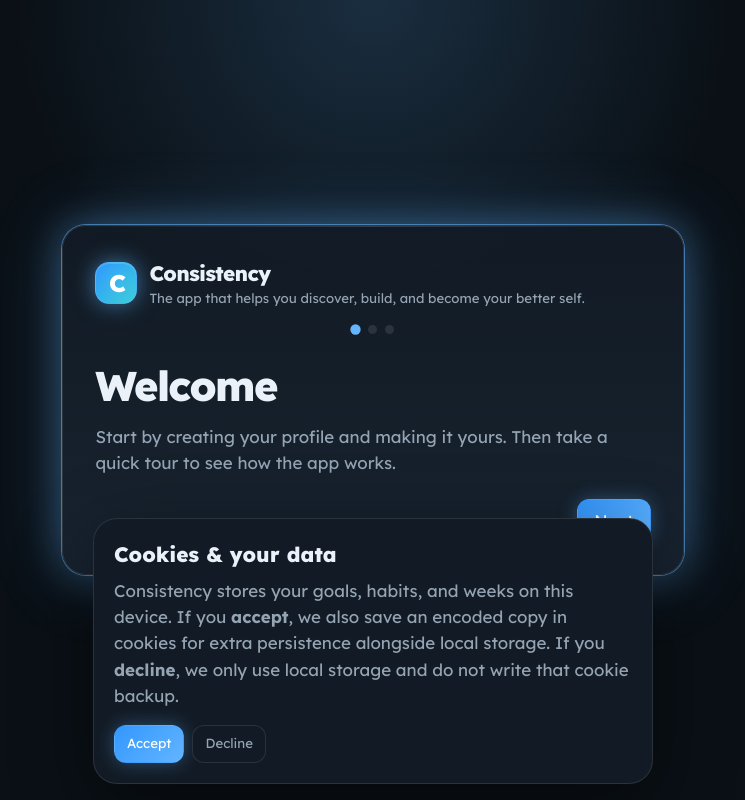
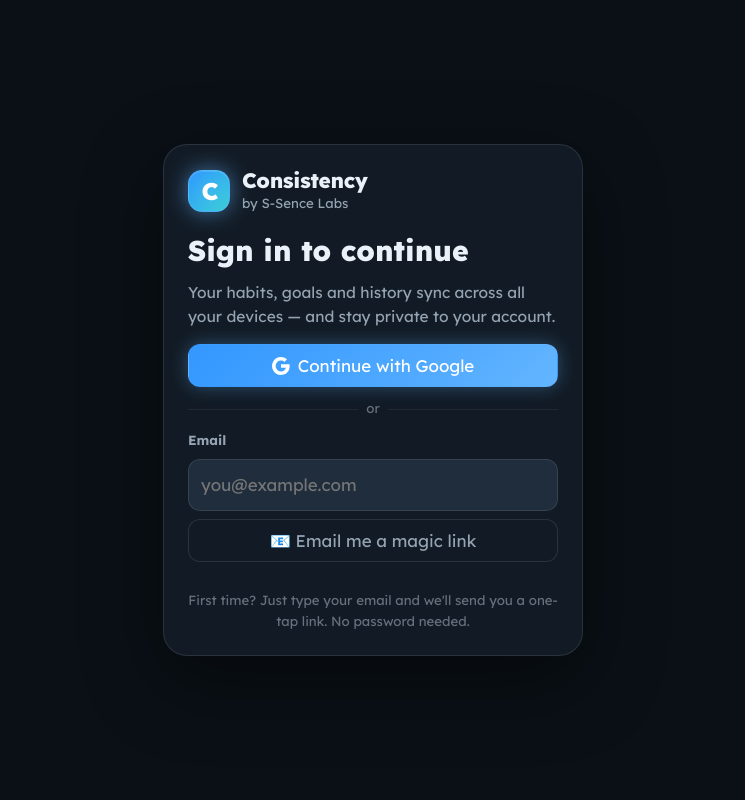
Before and after one commit to adamstatyris/evolve-app, a plain HTML site: page index.html in a window 1280 px wide. Shown: the whole page, without its empty margins (267-1012 px from the left). Drawn offline with nearby package versions, Linux system fonts and the light colour scheme; no server answers.

Commit message:
Phase C polish: full-screen sign-in gate before app entry

```diff
--- a/index.html
+++ b/index.html
@@ -416,6 +416,20 @@
 .onboarding-intro-pane.is-active,.onboarding-wizard-pane.is-active{display:flex;flex-direction:column;gap:var(--s3)}
 @media(max-height:760px){.modal{max-height:min(94dvh,980px)}.onboarding-intro-pane.is-active,.onboarding-wizard-pane.is-active{max-height:calc(100dvh - 240px);overflow-y:auto;-webkit-overflow-scrolling:touch}.guided-tour-card{max-height:min(74dvh,640px);overflow-y:auto}.setup-card{padding:var(--s5)}.milestone-coach-host{max-height:min(80dvh,520px)}}
 @media(max-height:560px){.setup-card{padding:var(--s4)}.onboarding-intro-pane.is-active,.onboarding-wizard-pane.is-active{max-height:calc(100dvh - 200px)}.guided-tour-card{max-height:min(82dvh,640px)}.milestone-coach-host{max-height:min(86dvh,520px)}}
+/* ---- Auth gate: full-screen sign-in splash ---- */
+.auth-gate{position:fixed;inset:0;z-index:11000;background:var(--bg);display:none;align-items:center;justify-content:center;padding:var(--s4);overflow-y:auto;-webkit-overflow-scrolling:touch}
+.auth-gate.is-visible{display:flex}
+.auth-gate-card{background:var(--surface);border:1px solid var(--border);border-radius:var(--r-xl);padding:var(--s6);width:min(420px,100%);box-shadow:var(--shadow-lg);display:flex;flex-direction:column;gap:var(--s3);max-height:calc(100dvh - var(--s8));overflow-y:auto;-webkit-overflow-scrolling:touch}
+.auth-gate-brand{display:flex;gap:var(--s3);align-items:center;margin-bottom:var(--s2)}
+.auth-gate-title{font-size:var(--lg);font-weight:800;color:var(--text);line-height:1.1;letter-spacing:-0.01em}
+.auth-gate-tagline{font-size:var(--xs);color:var(--text-muted);margin-top:2px}
+.auth-gate-heading{margin:0;font-size:var(--xl);font-weight:800;color:var(--text);line-height:1.2}
+.auth-gate-sub{margin:0;font-size:var(--sm);color:var(--text-muted);line-height:1.55}
+.auth-gate-actions{display:flex;flex-direction:column;gap:var(--s2);margin-top:var(--s1)}
+.auth-gate-divider{display:flex;align-items:center;gap:var(--s2);color:var(--text-faint);font-size:var(--xs);margin:var(--s1) 0}
+.auth-gate-divider .auth-gate-divider-line{flex:1;height:1px;background:var(--divider)}
+.auth-gate-note{margin:var(--s4) 0 0;font-size:var(--xs);color:var(--text-faint);line-height:1.55;text-align:center}
+@media(max-height:640px){.auth-gate-card{padding:var(--s4);gap:var(--s2)}.auth-gate-heading{font-size:var(--lg)}}
 .metric-row{display:flex;align-items:center;gap:var(--s3);flex-wrap:wrap;margin-top:var(--s3);padding-top:var(--s3);border-top:1px solid var(--divider)}
 .metric-num,.finput,.fselect,.ftextarea{width:100%;padding:var(--s3);border-radius:var(--r-md);background:var(--surface-3);border:1px solid var(--border)}
 .metric-num{width:110px;text-align:center}
@@ -782,6 +796,40 @@
 </style>
 </head>
 <body>
+<div id="authGate" class="auth-gate" role="dialog" aria-modal="true" aria-labelledby="authGateHeading">
+  <div class="auth-gate-card">
+    <div class="auth-gate-brand">
+      <div class="brand-mark"><span class="brand-c">C</span></div>
+      <div>
+        <div class="auth-gate-title">Consistency</div>
+        <div class="auth-gate-tagline">by S-Sence Labs</div>
+      </div>
+    </div>
+    <h2 class="auth-gate-heading" id="authGateHeading">Sign in to continue</h2>
+    <p class="auth-gate-sub">Your habits, goals and history sync across all your devices — and stay private to your account.</p>
+    <div class="auth-gate-actions">
+      <button type="button" id="authGateGoogleBtn" class="btn btn-primary" onclick="authSignInWithGoogle()">
+        <span style="display:inline-flex;align-items:center;gap:8px;justify-content:center">
+          <svg width="18" height="18" viewBox="0 0 18 18" aria-hidden="true"><path fill="#fff" d="M17.64 9.2c0-.64-.06-1.25-.16-1.84H9v3.48h4.84a4.14 4.14 0 0 1-1.79 2.71v2.26h2.9c1.7-1.56 2.69-3.86 2.69-6.61z"/><path fill="#fff" d="M9 18c2.43 0 4.47-.81 5.96-2.18l-2.9-2.26c-.8.54-1.83.86-3.06.86-2.35 0-4.34-1.59-5.05-3.72H.96v2.33A8.99 8.99 0 0 0 9 18z"/><path fill="#fff" d="M3.95 10.7A5.41 5.41 0 0 1 3.66 9c0-.59.1-1.16.29-1.7V4.97H.96A8.99 8.99 0 0 0 0 9c0 1.45.35 2.83.96 4.03l2.99-2.33z"/><path fill="#fff" d="M9 3.58c1.32 0 2.5.45 3.44 1.34l2.58-2.58A8.99 8.99 0 0 0 9 0a8.99 8.99 0 0 0-8.04 4.97l2.99 2.33C4.66 5.17 6.65 3.58 9 3.58z"/></svg>
+          Continue with Google
+        </span>
+      </button>
+      <div class="auth-gate-divider">
+        <div class="auth-gate-divider-line"></div><span>or</span><div class="auth-gate-divider-line"></div>
+      </div>
+      <label class="flabel" for="authGateEmail">Email</label>
+      <input type="email" id="authGateEmail" class="finput" placeholder="you@example.com" autocomplete="email" autocapitalize="off" spellcheck="false">
+      <button type="button" id="authGateMagicBtn" class="btn btn-ghost" onclick="authSendMagicLinkFromGate()">📧 Email me a magic link</button>
+    </div>
+    <p class="auth-gate-note">First time? Just type your email and we'll send you a one-tap link. No password needed.</p>
+  </div>
+</div>
+<script>
+/* Show auth gate immediately if Supabase SDK is present and there's no persisted session.
+   Avoids a flash of the app for unsigned users while the main script (and async auth refresh) load.
+   If SDK failed to load (network blocked etc.), gate stays hidden and app falls back to local-only. */
+(function(){try{if(typeof window.supabase==='undefined')return;var hasSession=false;try{for(var i=0;i<localStorage.length;i++){var k=localStorage.key(i);if(k&&k.indexOf('sb-')===0&&k.indexOf('-auth-token')!==-1){hasSession=true;break;}}}catch(_){}if(!hasSession){var g=document.getElementById('authGate');if(g)g.classList.add('is-visible');}}catch(_){}})();
+</script>
 <div id="cookieConsentBar" class="cookie-consent-bar" role="dialog" aria-modal="true" aria-labelledby="cookieConsentTitle" aria-hidden="true">
   <div class="cookie-consent-panel">
     <h2 id="cookieConsentTitle" class="cookie-consent-title">Cookies &amp; your data</h2>
@@ -2692,7 +2740,9 @@
 let _authBusy=false;
 function authReady(){return !!_supa;}
 function authCurrentUser(){return _authSession?_authSession.user:null;}
-function authSetBusy(busy){_authBusy=!!busy;const g=document.getElementById('authGoogleBtn');const m=document.getElementById('authMagicBtn');if(g)g.disabled=_authBusy;if(m)m.disabled=_authBusy;}
+function authSetBusy(busy){_authBusy=!!busy;['authGoogleBtn','authMagicBtn','authGateGoogleBtn','authGateMagicBtn'].forEach(function(id){const el=document.getElementById(id);if(el)el.disabled=_authBusy;});}
+function authSendMagicLinkFromGate(){const el=document.getElementById('authGateEmail');if(!el)return;authSendMagicLink(el.value);}
+function syncAuthGate(){const gate=document.getElementById('authGate');if(!gate)return;if(!authReady()){gate.classList.remove('is-visible');return;}if(_authSession){gate.classList.remove('is-visible');}else{gate.classList.add('is-visible');}}
 async function authRefresh(){if(!_supa)return null;try{const r=await _supa.auth.getSession();_authSession=(r&&r.data)?r.data.session:null;return _authSession;}catch(e){_authSession=null;return null;}}
 function authSubscribe(){if(!_supa)return;try{_supa.auth.onAuthStateChange((event,session)=>{_authSession=session||null;syncAccountUI();if(event==='SIGNED_IN'){const m=document.getElementById('mAuthLogin');if(m&&m.classList.contains('show'))closeM('mAuthLogin');}});}catch(e){}}
 function authRedirectURL(){return window.location.origin+window.location.pathname;}
@@ -2701,10 +2751,10 @@
 function authSendMagicLinkFromUI(){const el=document.getElementById('authEmailInput');if(!el)return;authSendMagicLink(el.value);}
 async function authSignOut(){if(!_supa)return;authSetBusy(true);try{await _supa.auth.signOut();_authSession=null;}catch(e){}finally{authSetBusy(false);syncAccountUI();}}
 function openAuthLoginModal(){closeM('mSettings');setTimeout(()=>{openM('mAuthLogin');const el=document.getElementById('authEmailInput');if(el)el.value='';authSetBusy(false);},120);}
-function syncAccountUI(){const anon=document.getElementById('accountAnonView');const signed=document.getElementById('accountSignedInView');const lbl=document.getElementById('accountEmailLabel');const u=authCurrentUser();if(!anon||!signed)return;if(u){anon.hidden=true;signed.hidden=false;if(lbl)lbl.textContent=u.email||'(signed in)';}else{anon.hidden=false;signed.hidden=true;}}
+function syncAccountUI(){const anon=document.getElementById('accountAnonView');const signed=document.getElementById('accountSignedInView');const lbl=document.getElementById('accountEmailLabel');const u=authCurrentUser();if(anon&&signed){if(u){anon.hidden=true;signed.hidden=false;if(lbl)lbl.textContent=u.email||'(signed in)';}else{anon.hidden=false;signed.hidden=true;}}syncAuthGate();}
 function confirmDeleteCloudAccount(){if(!authCurrentUser()){alert('You are not signed in.');return;}if(!confirm('This will delete your cloud row and sign you out. Local data on this device stays intact. Continue?'))return;deleteCloudAccount();}
 async function deleteCloudAccount(){if(!_supa)return;authSetBusy(true);try{const u=authCurrentUser();if(u){const del=await _supa.from('user_state').delete().eq('user_id',u.id);if(del&&del.error)throw del.error;}await _supa.auth.signOut();_authSession=null;syncAccountUI();alert('Cloud data deleted. You are now signed out. Local data on this device is untouched.');}catch(e){alert('Delete failed: '+(e&&e.message?e.message:e));}finally{authSetBusy(false);}}
-if(authReady()){authSubscribe();authRefresh().then(()=>syncAccountUI());}else{console.warn('[auth] Supabase SDK did not load — auth disabled. Sign-in tab will still render but actions will alert.');}
+if(authReady()){authSubscribe();authRefresh().then(()=>{syncAccountUI();syncAuthGate();});}else{console.warn('[auth] Supabase SDK did not load — auth disabled. App falls back to local-only mode (gate hidden).');syncAuthGate();}
 
 </script>
 </body>
```
